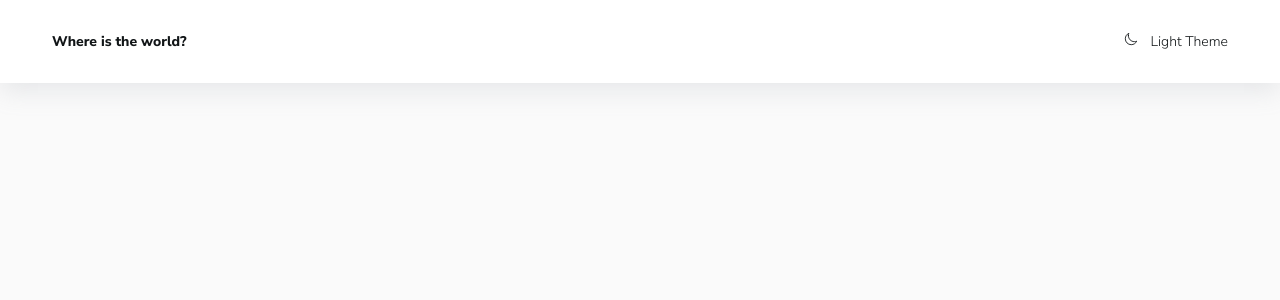
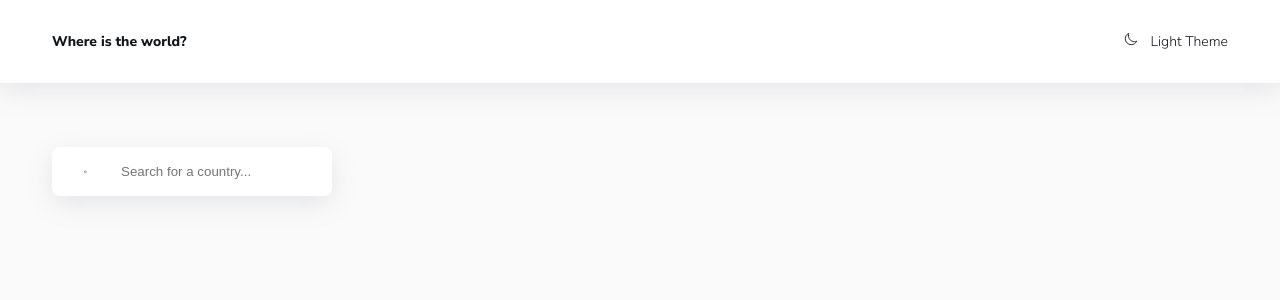
Before and after one commit to AlexNemtsev/countries-api, a React (Vite) app: page / in a window 1280 px wide. Shown: the top 300 px of the page. Built offline with nearby package versions, Linux system fonts and the light colour scheme.

Commit message:
feat: add search field on main

```diff
--- a/src/App.tsx
+++ b/src/App.tsx
@@ -1,9 +1,14 @@
+import Controls from './components/Controls';
 import Header from './components/Header';
+import Main from './components/Main';
 
 function App() {
   return (
     <>
       <Header />
+      <Main>
+        <Controls />
+      </Main>
     </>
   );
 }
--- a/src/components/Controls.tsx
+++ b/src/components/Controls.tsx
@@ -0,0 +1,11 @@
+import { useState } from 'react';
+import Search from './Search';
+
+export default function Controls() {
+  const [search, setSearch] = useState('');
+  return (
+    <div>
+      <Search search={search} setSearch={setSearch} />
+    </div>
+  );
+}
--- /dev/null
+++ b/src/components/Main.tsx
@@ -0,0 +1,21 @@
+import styled from 'styled-components';
+import { Container } from './Container';
+
+const Wrapper = styled.main`
+  padding: 2rem 0;
+  @media (min-width: 767px) {
+    padding: 4rem 0;
+  }
+`;
+
+interface MainProps {
+  children?: React.ReactNode;
+}
+
+export default function Main({ children }: MainProps) {
+  return (
+    <Wrapper>
+      <Container>{children}</Container>
+    </Wrapper>
+  );
+}
--- a/src/components/Search.tsx
+++ b/src/components/Search.tsx
@@ -26,8 +26,13 @@ const InputContainer = styled.label`
 
 const Input = styled.input.attrs({
   type: 'input',
-  placeHolder: 'Search for a country...',
-})``;
+  placeholder: 'Search for a country...',
+})`
+  border: none;
+  outline: none;
+  margin-left: 2rem;
+  color: var(--colors-text);
+`;
 
 export default function Search({ search, setSearch }: SearchProps) {
   return (
```
